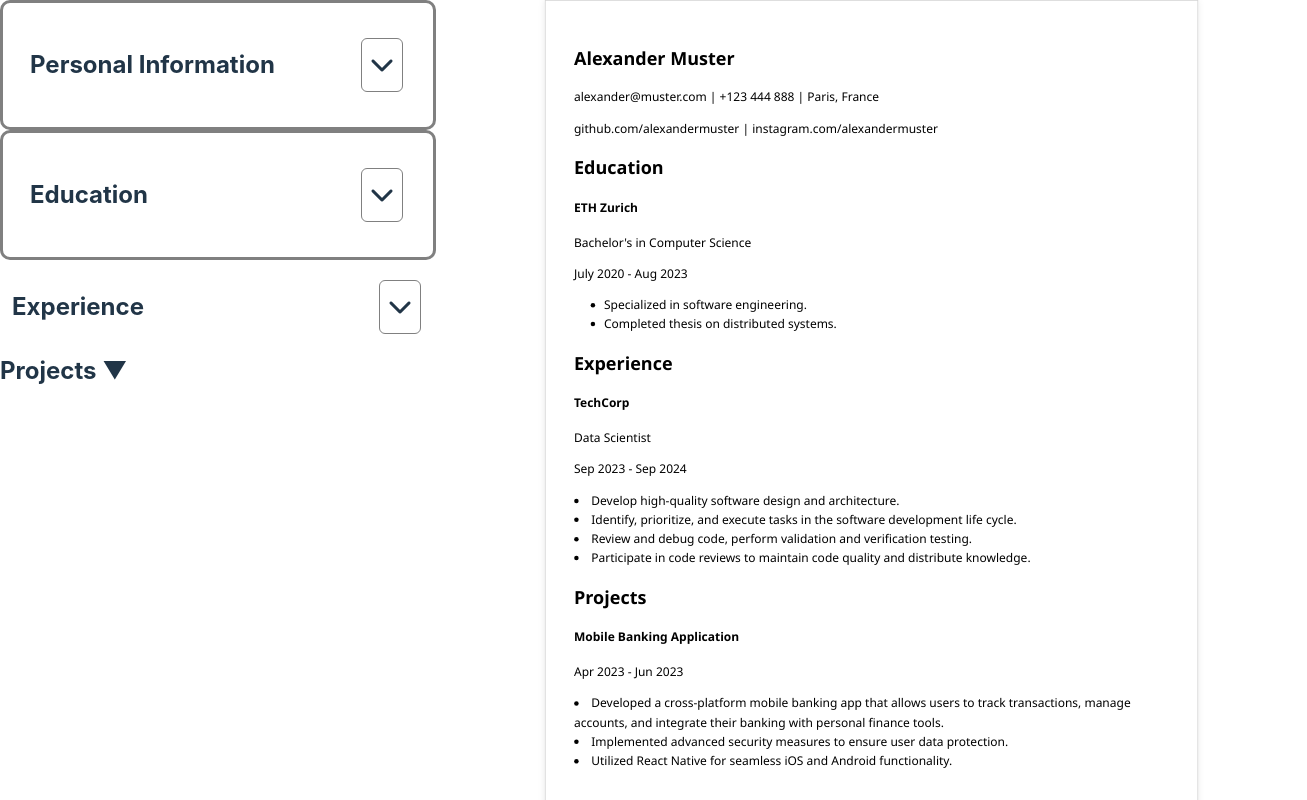
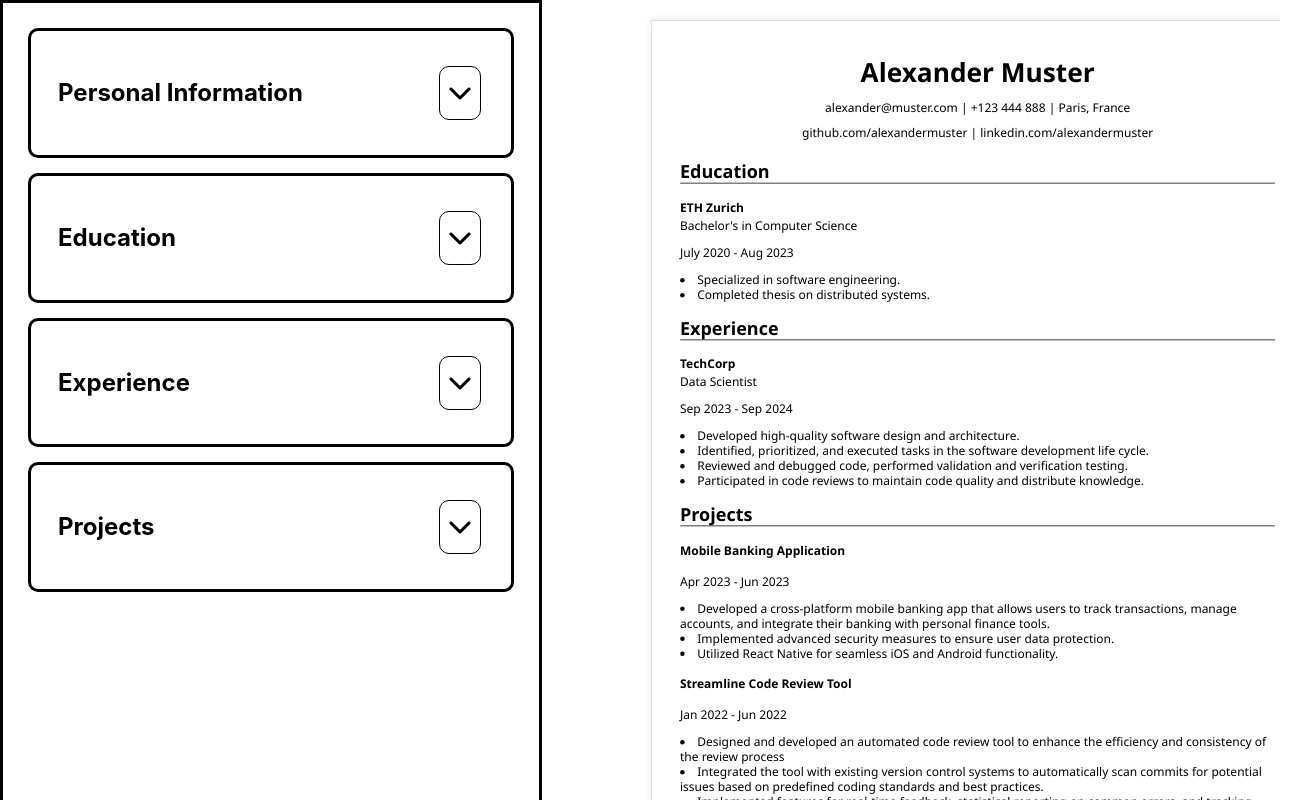
Before and after one commit to anlegi/cv_app, a React (Vite) app: page / in a window 1280 px wide. Shown: the top 800 px of the page, 1307 px wide, since content can reach past the window. Built offline with nearby package versions, Linux system fonts and the light colour scheme.

Commit message:
Style components and cv display

```diff
--- a/src/components/cv-builder.jsx
+++ b/src/components/cv-builder.jsx
@@ -40,7 +40,7 @@ function CVBuilder() {
 
   return (
     <div style={{ display: 'flex', justifyContent: 'space-between' }}>
-        <div>
+        <div className="components-div">
             <PersonalInfoForm onSubmit={handlePersonalInfo} />
             <EducationalInfoForm onSubmit={handleEducationalInfo} />
             <PracticalInfoForm onSubmit={handlePracticalInfo} />
--- a/src/components/cv-display.jsx
+++ b/src/components/cv-display.jsx
@@ -1,7 +1,8 @@
 function CVDisplay({ data }) {
   return (
       <div className="cv-container">
-          <h2> {data.personalInfo.firstName || "Alexander"} {data.personalInfo.lastName || "Muster"} </h2>
+        <div className="personal-info-display">
+          <h2 className="personal-name"> {data.personalInfo.firstName || "Alexander"} {data.personalInfo.lastName || "Muster"} </h2>
           <p>{data.personalInfo.email || "alexander@muster.com"} | {data.personalInfo.phone || "+123 444 888"} | {data.personalInfo.location || "Paris, France"}</p>
           <p>
             {data.personalInfo.contacts && data.personalInfo.contacts.length > 0 ? (
@@ -13,12 +14,13 @@ function CVDisplay({ data }) {
               ))
             ) : (
               <span>
-                <span>github.com/alexandermuster</span> | <span>instagram.com/alexandermuster</span>
+                <span>github.com/alexandermuster</span> | <span>linkedin.com/alexandermuster</span>
               </span>
             )}
           </p>
+        </div>
 
-          <h2>Education</h2>
+          <h2 className="education-title">Education</h2>
           {data.educationalInfo && data.educationalInfo.length > 0 ? (
             data.educationalInfo.map((edu, index) => (
               <div key={index}>
@@ -39,16 +41,14 @@ function CVDisplay({ data }) {
           ) : (
             <div>
               <h4>ETH Zurich</h4>
-              <p>Bachelor's in Computer Science</p>
+              <p className="description-title">Bachelor's in Computer Science</p>
               <p>July 2020 - Aug 2023</p>
-              <ul>
                 <li>Specialized in software engineering.</li>
                 <li>Completed thesis on distributed systems.</li>
-              </ul>
             </div>
           )}
 
-          <h2>Experience</h2>
+          <h2 className="experience-title">Experience</h2>
           {data.practicalInfo && data.practicalInfo.length > 0 ? (
               data.practicalInfo.map((exp, index) => (
                   <div key={index}>
@@ -65,16 +65,16 @@ function CVDisplay({ data }) {
           ) : (
             <div>
               <h4>TechCorp</h4>
-              <p>Data Scientist</p>
+              <p className="description-title">Data Scientist</p>
               <p>Sep 2023 - Sep 2024</p>
-                <li>Develop high-quality software design and architecture.</li>
-                <li>Identify, prioritize, and execute tasks in the software development life cycle.</li>
-                <li>Review and debug code, perform validation and verification testing.</li>
-                <li>Participate in code reviews to maintain code quality and distribute knowledge.</li>
+                <li>Developed high-quality software design and architecture.</li>
+                <li>Identified, prioritized, and executed tasks in the software development life cycle.</li>
+                <li>Reviewed and debugged code, performed validation and verification testing.</li>
+                <li>Participated in code reviews to maintain code quality and distribute knowledge.</li>
             </div>
           )}
 
-          <h2>Projects</h2>
+          <h2 className="project-title">Projects</h2>
             {data.projectInfo.length > 0 ? (
                 data.projectInfo.map((project, index) => (
                     <div key={index}>
@@ -94,6 +94,12 @@ function CVDisplay({ data }) {
                 <li>Developed a cross-platform mobile banking app that allows users to track transactions, manage accounts, and integrate their banking with personal finance tools.</li>
                 <li>Implemented advanced security measures to ensure user data protection.</li>
                 <li>Utilized React Native for seamless iOS and Android functionality.</li>
+
+                <h4>Streamline Code Review Tool</h4>
+                <p>Jan 2022 - Jun 2022</p>
+                <li>Designed and developed an automated code review tool to enhance the efficiency and consistency of the review process</li>
+                <li>Integrated the tool with existing version control systems to automatically scan commits for potential issues based on predefined coding standards and best practices.</li>
+                <li>Implemented features for real-time feedback, statistical reporting on common errors, and tracking improvement over time, reducing the manual code review time by 40%.</li>
               </div>
             )}
       </div>
--- a/src/components/educational-experience-form.jsx
+++ b/src/components/educational-experience-form.jsx
@@ -83,10 +83,10 @@ function EducationalInfoForm({ onSubmit }) {
                             Name
                           </label>
                           <input
-                              type="text"
-                              name="schoolName"
-                              value={education.schoolName}
-                              onChange={(e) => handleChange(e, index)}
+                            type="text"
+                            name="schoolName"
+                            value={education.schoolName}
+                            onChange={(e) => handleChange(e, index)}
                           />
                         </div>
                         <br />
@@ -116,7 +116,8 @@ function EducationalInfoForm({ onSubmit }) {
                         <br />
                         {education.descriptions.map((description, descIndex) => (
                             <div className="form-row" key={descIndex}>
-                              <label>
+                              <button className="remove-btn" type="button" onClick={() => handleRemoveDescription(index, descIndex)}><i class="fa-regular fa-trash-can"></i></button>
+                              <label className="details">
                                 Details
                               </label>
                               <input
@@ -125,20 +126,20 @@ function EducationalInfoForm({ onSubmit }) {
                                 value={description}
                                 onChange={(e) => handleChange(e, index, descIndex)}
                               />
-                              <button type="button" onClick={() => handleRemoveDescription(index, descIndex)}>Remove Detail</button>
+
                             </div>
                         ))}
-                        <button className="another-detail-btn"type="button" onClick={() => handleAddDescription(index)}>+ Another Detail</button>
+                        <button className="another-detail-btn" type="button" onClick={() => handleAddDescription(index)}>Add Detail</button>
                         <br />
+                        </form>
+                ))}
+
+                <div className="button-container2">
+                  <button className="another-education-btn" onClick={handleAddEducation}>Add Education</button>
+                  <button className="submit-all-btn"type="submit" onClick={handleSubmit}>Submit</button>
+                </div>
 
 
-                <div className="button-container2">
-                  <button className="another-education-btn" onClick={handleAddEducation}>+ Another Education</button>
-                  <button className="submit-all-btn"type="submit" onClick={handleSubmit}>Submit All</button>
-                </div>
-
-                </form>
-                ))}
             </div>
           )}
         </div>
--- a/src/components/personal-info-form.jsx
+++ b/src/components/personal-info-form.jsx
@@ -117,7 +117,8 @@ function PersonalInfoForm({ onSubmit }) {
           <br />
           {formData.contacts.map((contact, index) => (
             <div className="form-row">
-              <label>
+              <button className="remove-btn" type="button" onClick={() => handleRemoveContact(index)}><i class="fa-regular fa-trash-can"></i></button>
+              <label className="details">
                 Contact
               </label>
                 <input
@@ -126,14 +127,12 @@ function PersonalInfoForm({ onSubmit }) {
                   value={contact}
                   onChange={(e) => handleChange(e, index)}
                 />
-              {formData.contacts.length > 1 && (
-                <button type="button" onClick={() => handleRemoveContact(index)}>Remove Contact</button>
-              )}
+
               <br />
             </div>
           ))}
           <div className="button-container">
-            <button type="button" onClick={handleAddContact}>Add Another Contact</button>
+            <button type="button" onClick={handleAddContact}>Add Contact</button>
             <br />
             <button type="submit">Submit</button>
           </div>
--- a/src/components/practical-experience-form.jsx
+++ b/src/components/practical-experience-form.jsx
@@ -64,7 +64,7 @@ function PracticalInfoForm({ onSubmit }) {
   }
 
   return (
-    <div>
+    <div className="practical-info">
       <h2 className="form-header" onClick={toggleFormVisibility}>
         <span className="form-title">Experience</span>
         <span className="toggle-icon">
@@ -76,57 +76,68 @@ function PracticalInfoForm({ onSubmit }) {
       {!isCollapsed && (
         <div>
           {experiences.map((experience, index) => (
-            <form key={index} onSubmit={handleSubmit}>
+            <form className="practical-info-form" key={index} onSubmit={handleSubmit}>
+              <div className="form-row">
                 <label>
                   Company Name
+                </label>
                 <input
                   type="text"
                   name="companyName"
                   value={experience.companyName}
                   onChange={(e) => handleChange(e, index)}
                 />
-              </label>
+              </div>
               <br />
+              <div className="form-row">
                 <label>
                   Time
+                </label>
                 <input
                   type="text"
                   name="dateWork"
                   value={experience.dateWork}
                   onChange={(e) => handleChange(e, index)}
                 />
-              </label>
+              </div>
               <br />
+              <div className="form-row">
                 <label>
                   Position
+                </label>
                 <input
                   type="text"
                   name="positionTitle"
                   value={experience.positionTitle}
                   onChange={(e) => handleChange(e, index)}
                 />
-              </label>
+              </div>
               <br />
               {experience.descriptions.map((description, descIndex) => (
-                <div key={descIndex}>
-                  <label>
+                <div className="form-row" key={descIndex}>
+                  <button className="remove-btn" type="button" onClick={() => handleRemoveDescription(index, descIndex)}><i class="fa-regular fa-trash-can"></i></button>
+                  <label className="details">
                     Description
+                  </label>
                   <input
                       type="text"
                       name="description"
                       value={description}
                       onChange={(e) => handleChange(e, index, descIndex)}
                   />
-                  </label>
-                  <button type="button" onClick={() => handleRemoveDescription(index, descIndex)}>Remove Description</button>
                 </div>
               ))}
-              <button type="button" onClick={() => handleAddDescription(index)}>Add Another Description</button>
+              <button className="another-detail-btn" type="button" onClick={() => handleAddDescription(index)}>Add Description</button>
               <br />
+
               </form>
           ))}
-          <button onClick={handleAddExperience}>Add Another Experience</button>
-          <button type="submit" onClick={handleSubmit}>Submit All</button>
+            <div className="button-container2">
+              <button className="another-experience-btn" onClick={handleAddExperience}>Add Experience</button>
+              <button className="submit-all-btn"type="submit" onClick={handleSubmit}>Submit</button>
+            </div>
+
+
         </div>
       )}
     </div>
--- a/src/components/project-form.jsx
+++ b/src/components/project-form.jsx
@@ -61,54 +61,67 @@ function ProjectInfoForm({ onSubmit }) {
   }
 
   return (
-  <div>
-    <h2 onClick={toggleFormVisibility} style={{ cursor: 'pointer', display: 'flex', alignItems: 'center' }}>
-      Projects {isCollapsed ? '▼ ' : '▲ '}
+  <div className="project-info">
+    <h2 className="form-header" onClick={toggleFormVisibility}>
+      <span>Projects</span>
+      <span className="toggle-icon">
+        {isCollapsed
+        ? <i className="fa-solid fa-chevron-down"></i>
+        : <i className="fa-solid fa-chevron-up"></i>}
+      </span>
     </h2>
     {!isCollapsed && (
       <div>
         {projects.map((project, index) => (
-          <form key={index} onSubmit={handleSubmit}>
+          <form className="project-info-form" key={index} onSubmit={handleSubmit}>
+            <div className="form-row">
               <label>
                 Name
+              </label>
               <input
                 type="text"
                 name="projectName"
                 value={project.projectName}
                 onChange={(e) => handleChange(e, index)}
               />
-            </label>
+              </div>
+
             <br />
+            <div className="form-row">
               <label>
                 Time
+              </label>
               <input
                 type="text"
                 name="time"
                 value={project.time}
                 onChange={(e) => handleChange(e, index)}
               />
-            </label>
+            </div>
             <br />
             {project.descriptions.map((description, descIndex) => (
-              <div key={descIndex}>
-                <label>
+              <div className="form-row" key={descIndex}>
+                <button className="remove-btn" type="button" onClick={() => handleRemoveDescription(index, descIndex)}><i class="fa-regular fa-trash-can"></i></button>
+                <label className="details">
                   Description
+                </label>
                 <input
                   type="text"
                   name="description"
                   value={description}
                   onChange={(e) => handleChange(e, index, descIndex)}
                 />
-                </label>
-                <button type="button" onClick={() => handleRemoveDescription(index, descIndex)}>Remove Description</button>
+
               </div>
             ))}
-            <button type="button" onClick={() => handleAddDescription(index)}>Add Another Description</button>
+            <button className="another-detail-btn" type="button" onClick={() => handleAddDescription(index)}>Add Description</button>
             <br />
             </form>
         ))}
-        <button onClick={handleAddProject}>Add Another Project</button>
-        <button type="submit" onClick={handleSubmit}>Submit All</button>
+        <div className="button-container2">
+          <button className="another-project-btn" onClick={handleAddProject}>Add Project</button>
+          <button className="submit-all-btn" type="submit" onClick={handleSubmit}>Submit</button>
+        </div>
     </div>
     )}
   </div>
--- a/src/index.css
+++ b/src/index.css
@@ -12,7 +12,13 @@
   -webkit-font-smoothing: antialiased;
   -moz-osx-font-smoothing: grayscale;
 }
-
+body, html {
+  min-height: 100%;
+  /* overflow-x: hidden; */
+  overflow-y: auto;
+  margin: 0;
+  padding: 0;
+}
 
 body {
   margin: 0;
@@ -35,21 +41,17 @@ button {
 }
 
 .toggle-icon {
-  border-radius: 8px;
-  border: 1px solid grey;
-  border-radius: 6px;
+  border-radius: 10px;
+  border: 1px solid black;
   padding: 8px;
   margin-right: 27px;
-  transition: background-color 0.25s;
-  transition: border-color 0.25s;
-
+  transition: background-color 0.3s;
 }
 
-/* .toggle-icon:hover {
-  background-color: #fafafa;
-  border-color: #dddddd;
-  color: grey;
-} */
+.toggle-icon:hover {
+  background-color: black;
+  color: white;
+}
 
 
 
@@ -64,28 +66,42 @@ button:focus-visible {
 }
 
 
+.components-div {
+  padding: 25px;
+  border: solid black;
+}
+
+
+
 .cv-container {
+  position: sticky;
+  top: 0;
+  z-index: 1000;
   width: 210mm;
-  min-height: 297mm;
+  height: 297mm;
   transform: scale(0.75);
   transform-origin: top center;
   padding: 10mm;
-  margin: auto;
+  margin-top: 20px;
+  /* margin: auto; */
   box-shadow: 0 0 10px rgba(0, 0, 0, 0.1);
   background: white;
   color: black;
   font-family: 'Segoe UI', Tahoma, Geneva, Verdana, sans-serif;
-  line-height: 1.6;
+  line-height: 1.25;
   border: 1px solid #d3d3d3;
+  page-break-after: always;
 }
 
-.personal-info, .educational-info {
-  border: solid grey;
+
+.personal-info, .educational-info, .practical-info, .project-info {
+  border: solid black;
   border-radius: 10px;
-  min-width: 400px;
+  min-width: 450px;
   padding: 15px;
   display: flex;
   flex-direction: column;
+  margin-bottom: 15px;
   /* align-items: center; Aligns children (form-header and form) centrally */
 }
 
@@ -105,12 +121,27 @@ button:focus-visible {
 
 
 
-.personal-info-form, .educational-info-form {
+.personal-info-form, .educational-info-form, .practical-info-form, .project-info-form {
   width: 100%; /* Match width to ensure alignment with the toggle icon */
   display: flex;
   flex-direction: column;
   align-items: center;
 }
+
+.personal-name {
+  font-size: 35px;
+}
+
+.personal-info-display {
+  text-align: center;
+  width: 100%;
+  display: flex;
+  flex-direction: column;
+  align-items: center;
+  justify-content: center;
+  line-height: 0.1;
+}
+
 
 /* .educational-info-form {
   width: 100%;
@@ -119,7 +150,7 @@ button:focus-visible {
 
 .form-row {
   display: flex;
-  justify-content: space-between;
+  justify-content: center;
   align-items: center;
   width: 90%;
   margin-bottom: 10px;
@@ -138,6 +169,10 @@ button:focus-visible {
   margin-right: 10px;
 }
 
+.form-row .details {
+  margin-right: -7px;
+}
+
 .button-container {
   display: flex;
   flex-direction: column;
@@ -152,8 +187,12 @@ button:focus-visible {
   /* width: 100%; */
 }
 
-.another-education-btn {
+.another-education-btn, .another-experience-btn, .another-project-btn {
   margin-bottom: 10px;
+}
+
+.another-detail-btn {
+  margin-top: 10px;
 }
 
 
@@ -169,15 +208,28 @@ button:focus-visible {
   margin-bottom: 4px;
 }
 
+.remove-btn {
+  background-color: transparent;
+  padding: 0;
+  margin-right: 2px;
+}
+.remove-btn:hover {
+  background-color: transparent;
+}
 
+
+.education-title, .experience-title, .project-title {
+  border-bottom: 0.4px solid black;
+}
+
+.description-title {
+  margin-top: -17px;
+}
 
 @media (prefers-color-scheme: light) {
   :root {
-    color: #213547;
+    color: black;
     background-color: #ffffff;
-  }
-  a:hover {
-    color: #747bff;
   }
   button {
     background-color: #f9f9f9;
```
Lines whose indentation alone changed are shown as unchanged.
